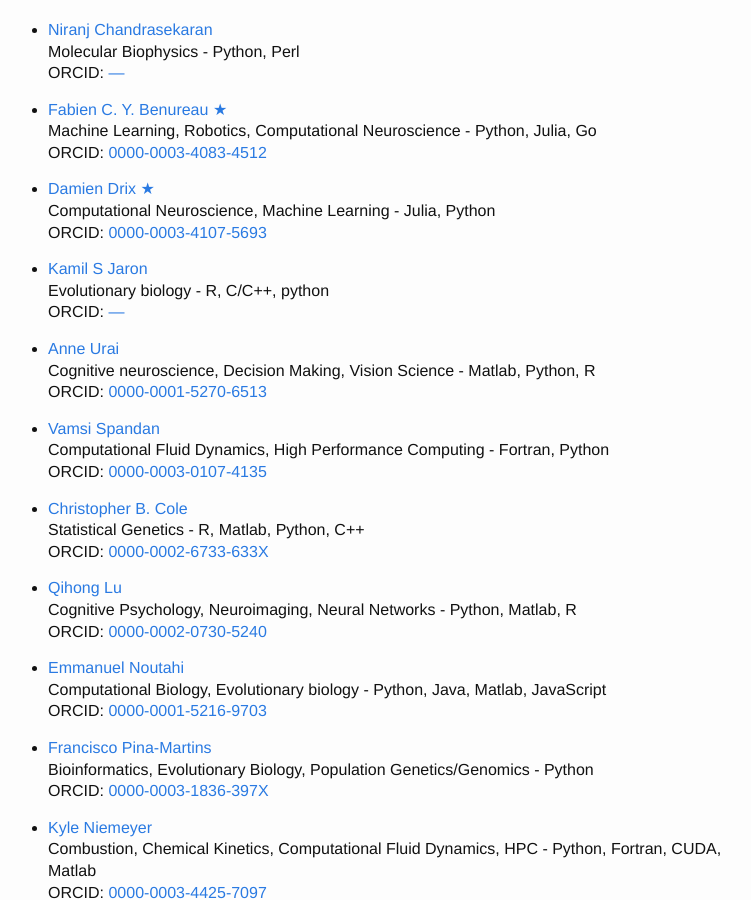
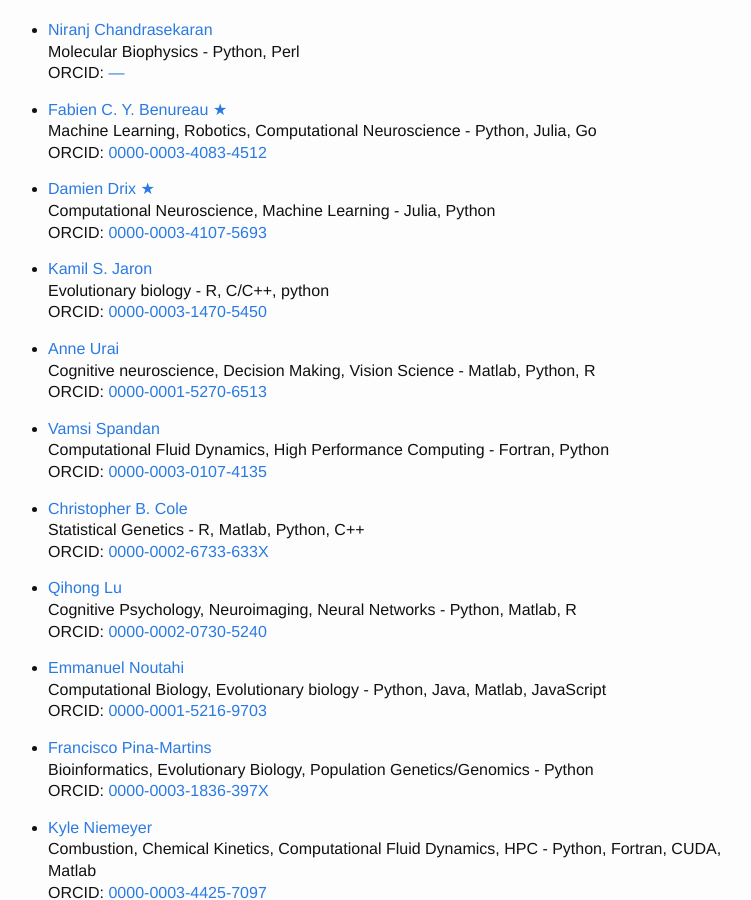
Before and after one commit to ReScience/rescience.github.io, a Jekyll site: the page built from 04-board.md, in a window 1280 px wide and 900 px high, scrolled down 5427 px. Shown: the whole window, without its empty margins (252-1003 px from the left). Built offline with Jekyll 4.4.1, drawn with Linux system fonts in a browser that asks for light colours; our own code applies the rules of GitHub Pages for plain Markdown files.

Commit message:
added my ORCID

```diff
--- a/04-board.md
+++ b/04-board.md
@@ -328,9 +328,9 @@ accepts submissions in other open source languages.
   Computational Neuroscience, Machine Learning - Julia, Python
   ORCID: [0000-0003-4107-5693](http://orcid.org/0000-0003-4107-5693)
 
-* [Kamil S Jaron](https://github.com/KamilSJaron)
+* [Kamil S. Jaron](https://github.com/KamilSJaron)
   Evolutionary biology - R, C/C++, python
-  ORCID: [---](http://orcid.org/)
+  ORCID: [0000-0003-1470-5450](http://orcid.org/0000-0003-1470-5450)
 
 * [Anne Urai](https://github.com/anne-urai)
   Cognitive neuroscience, Decision Making, Vision Science - Matlab, Python, R
```
